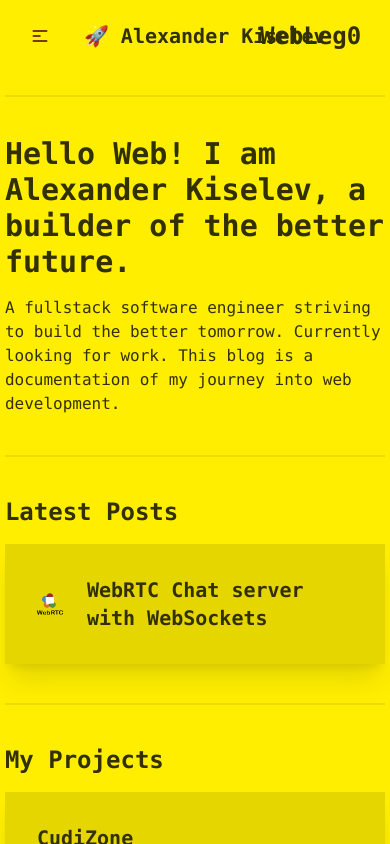
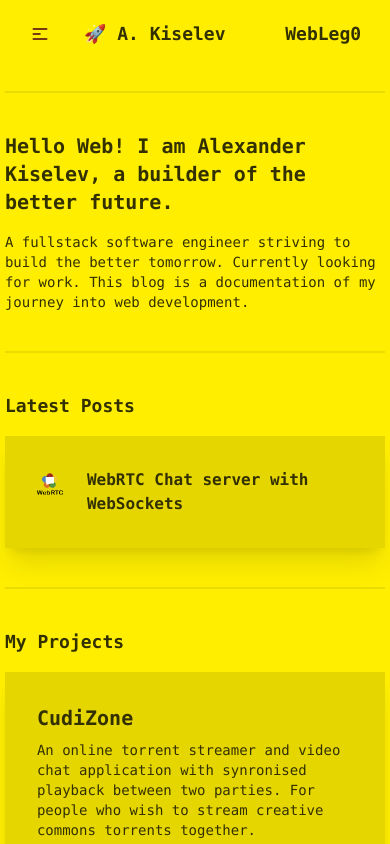
Before and after one commit to sashalikesplanes/web-leg0, a SvelteKit app in the folder frontend/website/: page / in a window 390 px wide. Shown: the top 844 px of the page. Built offline with nearby package versions, Linux system fonts and the light colour scheme.

Commit message:
made responsive text styles

```diff
--- a/frontend/website/src/app.postcss
+++ b/frontend/website/src/app.postcss
@@ -2,3 +2,22 @@
 @tailwind base;
 @tailwind components;
 @tailwind utilities;
+
+@layer base {
+    h1 {
+        @apply text-xl sm:text-2xl md:text-3xl font-bold
+      }
+    h2 {
+        @apply text-lg sm:text-xl md:text-2xl font-bold
+      }
+    h3 {
+        @apply text-base sm:text-lg md:text-xl font-bold
+      }
+    h4 {
+        @apply text-sm sm:text-base md:text-lg font-bold
+      }
+
+    p {
+        @apply text-sm sm:text-base
+      }
+  }
--- a/frontend/website/src/lib/components/header.svelte
+++ b/frontend/website/src/lib/components/header.svelte
@@ -27,7 +27,7 @@
 				<li><a class="text-primary-content link link-hover" href="/contact">Contact</a></li>
 			</ul>
 		</div>
-		<a href="/" class="btn btn-ghost normal-case text-xl">🚀 Alexander Kiselev</a>
+		<a href="/" class="btn btn-ghost normal-case"><h2>🚀 A. Kiselev</h2></a>
 	</div>
 	<div class="navbar-center hidden lg:flex">
 		<ul class="menu menu-horizontal p-0">
@@ -39,7 +39,7 @@
 	<div class="navbar-end">
 		<ul class="menu menu-horizontal p-0">
 			<li>
-				<a href="/"><h1 class="text-2xl font-bold">WebLeg0</h1></a>
+				<a href="/"><h2>WebLeg0</h2></a>
 			</li>
 		</ul>
 	</div>
--- a/frontend/website/src/routes/+layout.svelte
+++ b/frontend/website/src/routes/+layout.svelte
@@ -6,6 +6,8 @@
 
 <div class="max-w-[850px] h-full flex flex-col m-auto w-[97.5%]">
 	<Header />
-	<slot />
+	<main class="flex flex-col gap-4">
+		<slot />
+	</main>
 	<Footer />
 </div>
--- a/frontend/website/src/routes/+page.svelte
+++ b/frontend/website/src/routes/+page.svelte
@@ -2,30 +2,27 @@
 	import Icon from '$lib/components/icon.svelte';
 </script>
 
-<main class="flex flex-col gap-4">
 <div class="divider" />
-	<h1 class="text-3xl font-bold">
+<h1>
 	Hello Web! I am Alexander Kiselev, a builder of the better future.
 </h1>
-	<p>
+<p >
 	A fullstack software engineer striving to build the better tomorrow. Currently looking for work.
 	This blog is a documentation of my journey into web development.
 </p>
 <div class="divider" />
-	<h2 class="text-2xl font-bold">Latest Posts</h2>
-	<div class="card w-full bg-base-200 shadow-xl">
-		<div class="card-body flex ">
-			<a href="/blog" class="card-title">
-				<Icon iconType="webrtc" classCss="h-10 w-10" />
-				<span class="ml-4">WebRTC Chat server with WebSockets</span>
+<h2>Latest Posts</h2>
+<div class="card w-full bg-base-200 hover:bg-base-300 shadow-xl">
+	<a href="/blog" class="card-body flex-row">
+		<Icon iconType="webrtc" classCss="h-8 w-8 md:h-16 md:w-16 " />
+		<span class="ml-4 flex-shrink card-title "><h3>WebRTC Chat server with WebSockets</h3> </span>
 	</a>
 </div>
-	</div>
 <div class="divider" />
-	<h2 class="text-2xl font-bold">My Projects</h2>
+<h2>My Projects</h2>
 <div class="card w-full bg-base-200 shadow-xl">
 	<div class="card-body">
-			<h2 class="card-title">CudiZone</h2>
+		<h3 class="card-title">CudiZone</h3>
 		<p>
 			An online torrent streamer and video chat application with synronised playback between two
 			parties. For people who wish to stream creative commons torrents together.
@@ -42,12 +39,11 @@
 </div>
 <div class="card w-full bg-base-200 shadow-xl">
 	<div class="card-body">
-			<h2 class="card-title">Preliminary Aircraft Design</h2>
+		<h3 class="card-title">Preliminary Aircraft Design</h3>
 		<p>
-				A software model designed to solve for the optimal aircraft design given a set of
-				constraints. The model iterates over all the considered aircraft subsystems updating their
-				parameters in order to satisfy the constraints due to all other subsystems, until
-				convergence.
+			A software model designed to solve for the optimal aircraft design given a set of constraints.
+			The model iterates over all the considered aircraft subsystems updating their parameters in
+			order to satisfy the constraints due to all other subsystems, until convergence.
 		</p>
 		<div class="card-actions justify-end">
 			<a disabled class="btn btn-primary">GitHub</a>
@@ -55,4 +51,3 @@
 	</div>
 </div>
 <div class="divider" />
-</main>
--- /dev/null
+++ b/frontend/website/src/routes/blog/+page.svelte
@@ -0,0 +1,14 @@
+<script>
+	import Icon from '$lib/components/icon.svelte';
+</script>
+
+<div class="divider"/>
+<h1>Blog Posts</h1>
+<div class="card w-full bg-base-200 hover:bg-base-300 shadow-xl">
+	<a href="/blog" class="card-body flex-row flex-wrap">
+		<Icon iconType="webrtc" classCss="h-8 w-8 md:h-16 md:w-16"/>
+		<span class="ml-4 flex-shrink card-title "><h2>WebRTC Chat server with WebSockets</h2></span>
+		<p class="basis-full text-primary">April 04th, 2022</p>
+	</a>
+</div>
+<div class="divider"/>
--- a/frontend/website/svelte.config.js
+++ b/frontend/website/svelte.config.js
@@ -1,4 +1,4 @@
-import adapter from '@sveltejs/adapter-auto';
+import adapter from '@sveltejs/adapter-node';
 import preprocess from 'svelte-preprocess';
 
 /** @type {import('@sveltejs/kit').Config} */
```
Also changed, not shown: frontend/website/package.json (+10 -9 lines), 1 other file (tests, documents, lock files or other folders). Lines whose indentation alone changed are shown as unchanged.
